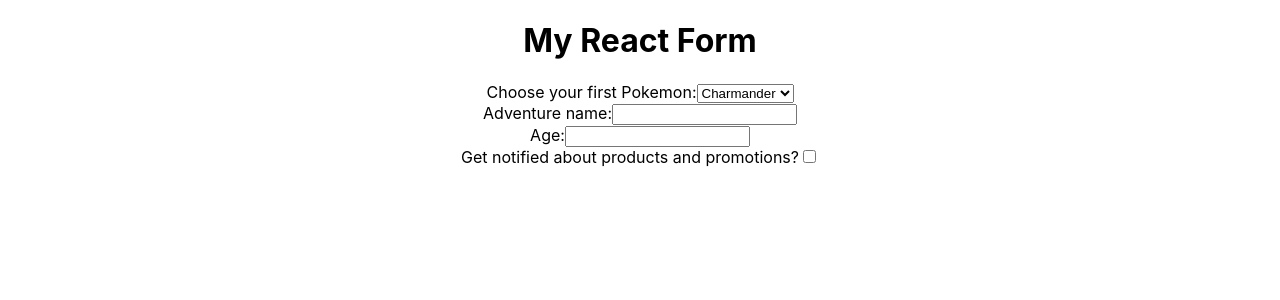
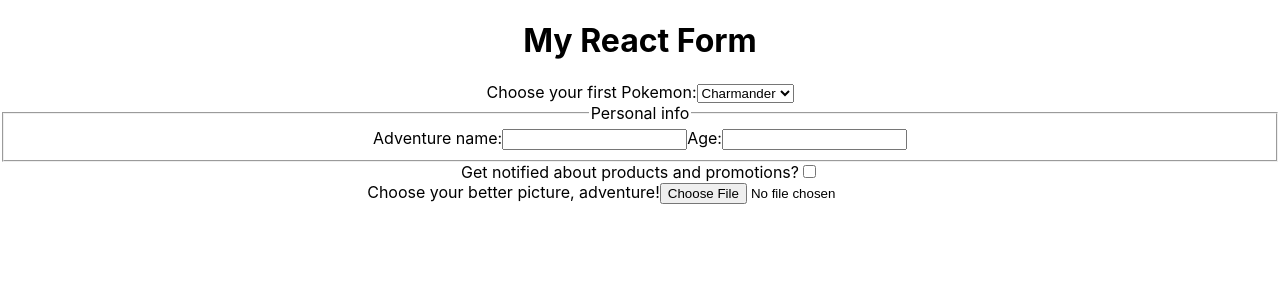
Before and after one commit to juliocamposmota/trybe-exercises, a React (Create React App) app in the folder exercises/bloco_12/my-react-form/: page / in a window 1280 px wide. Shown: the top 300 px of the page. Built offline with nearby package versions, Linux system fonts and the light colour scheme.

Commit message:
Exercicio de fixacao 5 e 6 - Adicionado input files e fieldset

```diff
--- a/exercises/bloco_12/my-react-form/src/App.js
+++ b/exercises/bloco_12/my-react-form/src/App.js
@@ -10,14 +10,26 @@ class App extends Component {
       nameState: '',
       ageState: 0,
       notifyState: false,
+      fileState: '',
     }
 
     this.changeHandle = this.changeHandle.bind(this);
+
+    this.fileInput = React.createRef();
   }
 
   changeHandle({ target }) {
     const { name } = target;
-    const value = target.type === 'checkbox' ? target.checked : target.value;
+    let value;
+    if (target.type === 'checkbox') {
+      value = target.checked;
+    } else if (target.type === 'file') {
+      value = this.fileInput;
+    } else {
+      value = target.value;
+    }
+
+    console.log(this.fileInput);
 
     this.setState({
       [name]: value,
@@ -41,6 +53,9 @@ class App extends Component {
             </select>
           </label>
 
+          <fieldset>
+            <legend>Personal info</legend>
+
             <label>
               Adventure name:
 
@@ -51,11 +66,18 @@ class App extends Component {
               Age:
               <input type="number" name="ageState" onChange={this.changeHandle} />
             </label>
+          </fieldset>
 
           <label>
             Get notified about products and promotions?
 
             <input type="checkbox" name="notifyState" onChange={this.changeHandle} />
+          </label>
+
+          <label>
+            Choose your better picture, adventure!
+
+            <input type="file" name="fileState" ref={this.fileInput} onChange={this.changeHandle} />
           </label>
         </form>
       </div>
```
Lines whose indentation alone changed are shown as unchanged.
